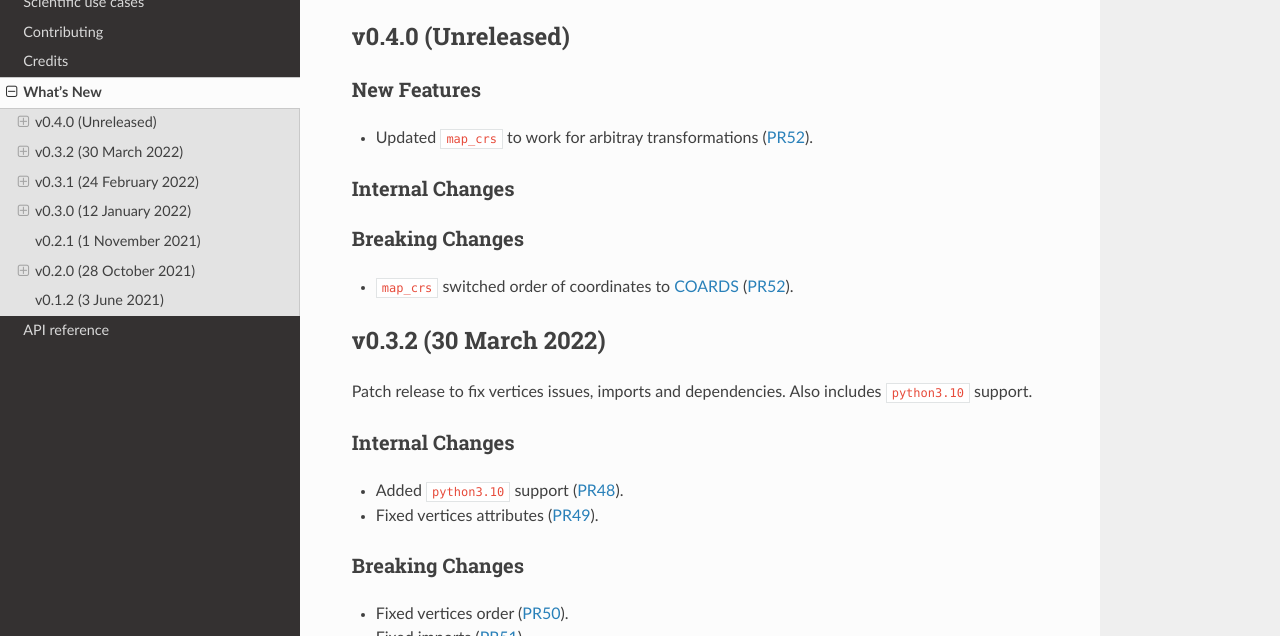
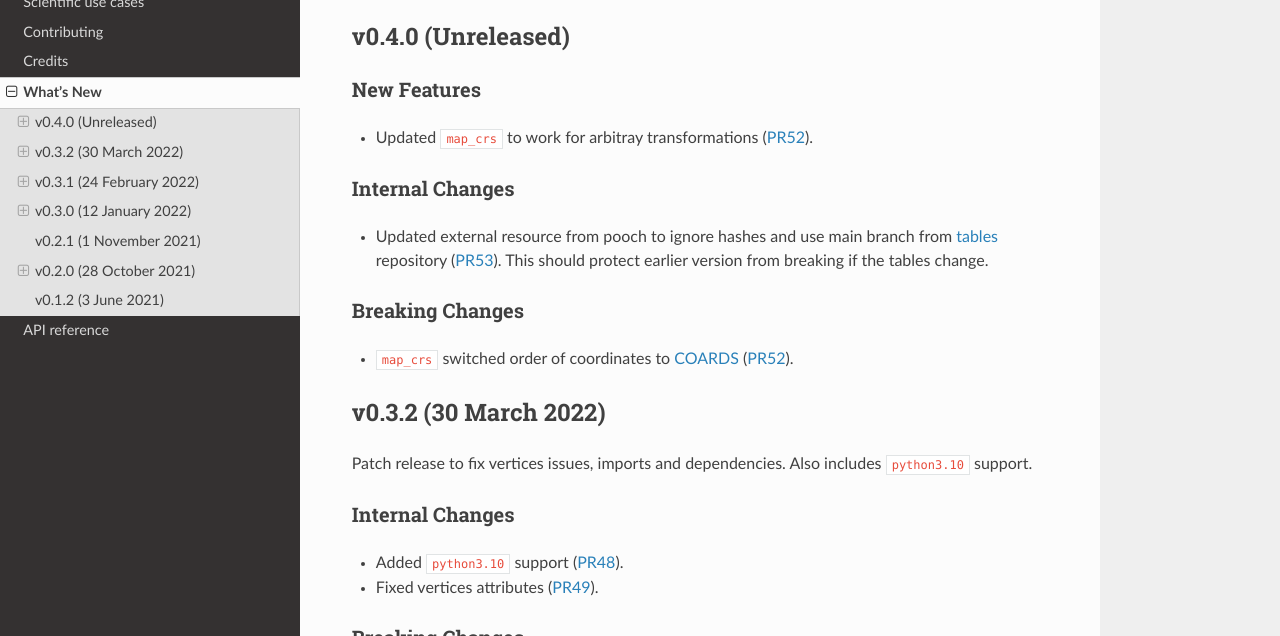
Before and after one commit to euro-cordex/py-cordex, a Sphinx documentation site: the page built from docs/whats_new.rst, in a window 1280 px wide and 900 px high, cut to the strip 264-900 px from the top of the window. Built offline with Sphinx 7.4.7 and the Read the Docs theme 2.0.0, drawn with Linux system fonts in a browser that asks for light colours; pages that are not in the unit, such as notebooks, are missing from menus; the version number is read from the project's files by our own code.

Commit message:
Update whats_new.rst

```diff
--- a/docs/whats_new.rst
+++ b/docs/whats_new.rst
@@ -18,6 +18,8 @@ New Features
 
 Internal Changes
 ~~~~~~~~~~~~~~~~
+
+- Updated external resource from pooch to ignore hashes and use main branch from `tables <https://github.com/euro-cordex/tables>`_ repository (:pull:`53`). This should protect earlier version from breaking if the tables change.
 
 Breaking Changes
 ~~~~~~~~~~~~~~~~
```
